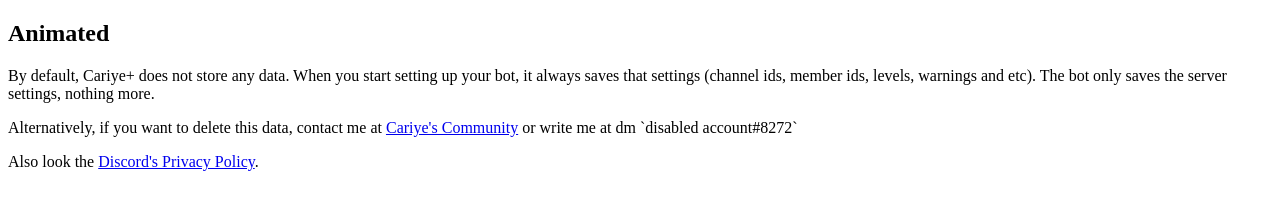
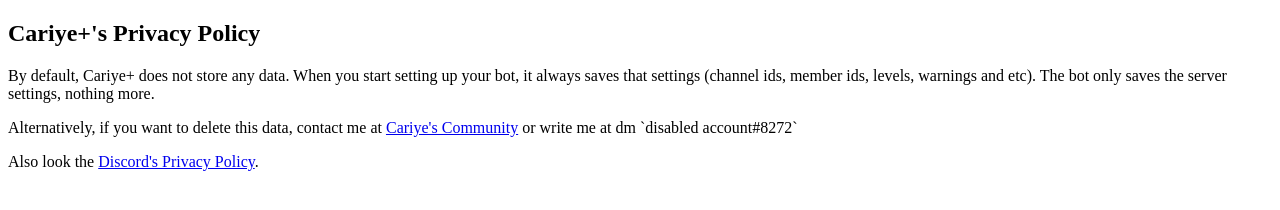
Before and after one commit to CariyeBots/privacy.cariye.plus, a plain HTML site: page index.html in a window 1280 px wide. Drawn offline with Linux system fonts and the light colour scheme.

Commit message:
Update index.html

```diff
--- a/index.html
+++ b/index.html
@@ -11,10 +11,10 @@
   </head>
   <body>
     <section>
-      <h1>Animated</h1>
+      <h1>Cariye+'s Privacy Policy</h1>
+      <p>By default, Cariye+ does not store any data. When you start setting up your bot, it always saves that settings (channel ids, member ids, levels, warnings and etc). The bot only saves the server settings, nothing more.</p>
+      <p>Alternatively, if you want to delete this data, contact me at <a href="https://discord.gg/J4wDA93rjd">Cariye's Community</a> or write me at dm `disabled account#8272`</p>
+      <p>Also look the <a href="https://discord.com/privacy">Discord's Privacy Policy</a>.</p>
     </section>
-    <p>By default, Cariye+ does not store any data. When you start setting up your bot, it always saves that settings (channel ids, member ids, levels, warnings and etc). The bot only saves the server settings, nothing more.</p>
-    <p>Alternatively, if you want to delete this data, contact me at <a href="https://discord.gg/J4wDA93rjd">Cariye's Community</a> or write me at dm `disabled account#8272`</p>
-    <p>Also look the <a href="https://discord.com/privacy">Discord's Privacy Policy</a>.</p>
   </body>
 </html>
```
